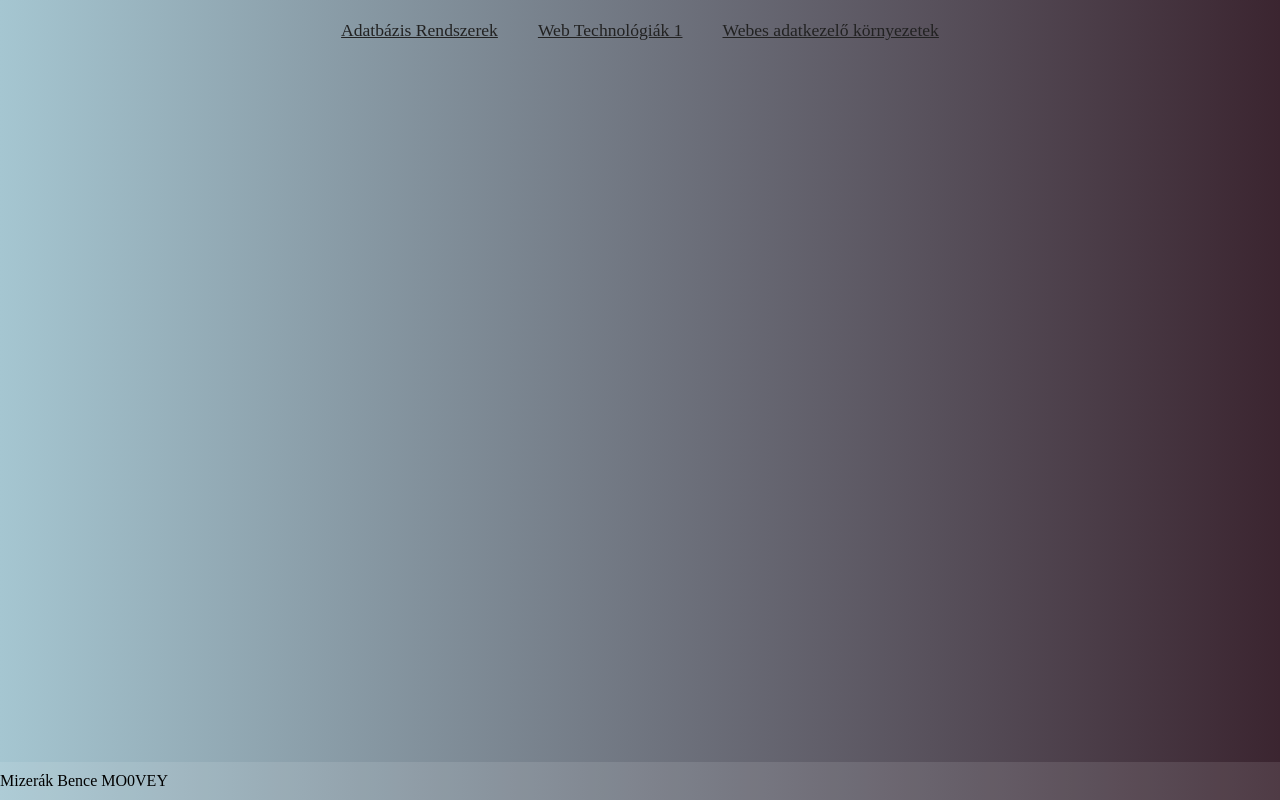
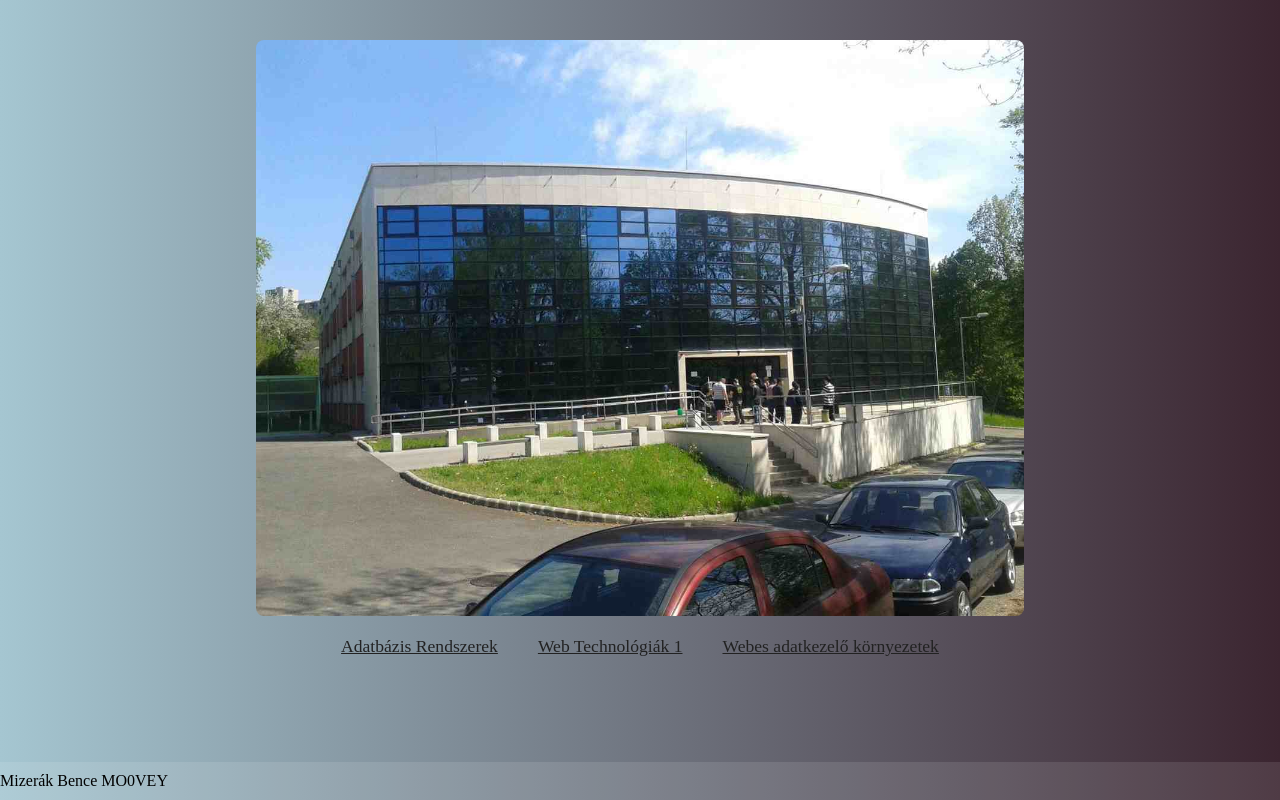
Before and after one commit to Mizerak-Bence/MO0VEYWebXML, a plain HTML site: page MO0VEY_0910/kezdolap.html in a window 1280 px wide. Drawn offline with Linux system fonts and the light colour scheme.

Commit message:
a kép egy rémálom :3 picit csak :D

```diff
--- a/MO0VEY_0910/css.css
+++ b/MO0VEY_0910/css.css
@@ -27,3 +27,24 @@ nav a {
     color: #222;
     font-size: 1.1em;
 }
+img {
+    width: 100%;
+    height: auto;
+    display: block;
+    margin: 0px;
+}
+.header {
+    width: 60%;
+    max-width: 900px;
+    margin: 40px auto 0 auto;
+    text-align: center;
+    border-radius: 12px;
+    padding-bottom: 20px;
+}
+.header img {
+    width: 100%;
+    height: auto;
+    display: block;
+    margin-bottom: 10px;
+    border-radius: 8px;
+}
--- a/MO0VEY_0910/kezdolap.html
+++ b/MO0VEY_0910/kezdolap.html
@@ -12,12 +12,15 @@
 
 </head>
 <body>
+    <div class="header">
+        <img src="infoep.jpg" alt="Infoépület">
+        <nav>
+            <a href="kezdolap.html">Adatbázis Rendszerek</a>
+            <a href="rolam.html">Web Technológiák 1</a>
+            <a href="kapcsolat.html">Webes adatkezelő környezetek</a>
+        </nav>
+    </div>
 
-    <nav>
-        <a href="kezdolap.html">Adatbázis Rendszerek</a>
-        <a href="rolam.html">Web Technológiák 1</a>
-        <a href="kapcsolat.html">Webes adatkezelő környezetek</a>
-    </nav>
 
     <footer>Mizerák Bence MO0VEY</footer>
 </body>
```
Also changed, not shown: MO0VEY_0910/infoep.jpg (added).
